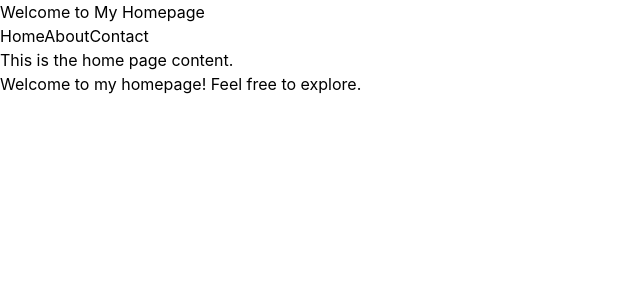
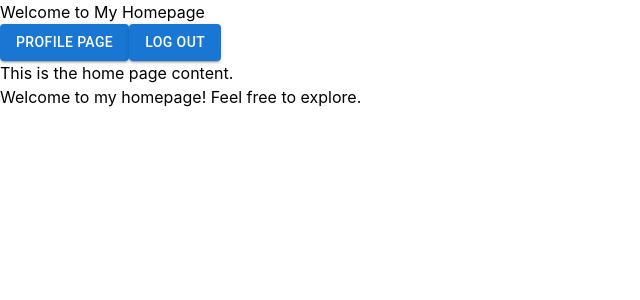
Before and after one commit to aditKadepurkar/hoth, a React (Create React App) app in the folder client/: page /home in a window 1280 px wide. Shown: the top 300 px of the page, without its empty margins (0-640 px from the left). Built offline with nearby package versions, Linux system fonts and the light colour scheme.

Commit message:
all buttons done

```diff
--- a/client/src/App.js
+++ b/client/src/App.js
@@ -6,6 +6,7 @@
 import { Landing } from "./pages/landing";
 import { BrowserRouter as Router, Routes, Route } from "react-router-dom";
 import { Home } from "./pages/home";
+import { Profile } from "./pages/profile";
 
 function App() {
   return (
@@ -14,6 +15,7 @@
         <Routes>
           <Route path="/" element={<Landing />} />
           <Route path="/home" element={<Home />} />
+          <Route path="/profile" element={<Profile />} />
         </Routes>
       </div>
     </Router>
--- a/client/src/pages/home.js
+++ b/client/src/pages/home.js
@@ -1,4 +1,6 @@
 import React from "react";
+import Button from "@mui/material/Button";
+import { Link } from "react-router-dom";
 
 export function Home() {
   return (
@@ -6,17 +8,16 @@
       <header>
         <h1>Welcome to My Homepage</h1>
       </header>
-      <nav>
-        <a href="#" id="home-link">
-          Home
-        </a>
-        <a href="#" id="about-link">
-          About
-        </a>
-        <a href="#" id="contact-link">
-          Contact
-        </a>
-      </nav>
+      <Link to="/profile">
+        <Button variant="contained" color="primary">
+          Profile Page
+        </Button>
+      </Link>
+      <Link to="/">
+        <Button variant="contained" color="primary">
+          Log Out
+        </Button>
+      </Link>
       <section id="content">
         <h2>This is the home page content.</h2>
         <p>Welcome to my homepage! Feel free to explore.</p>
--- /dev/null
+++ b/client/src/pages/profile.js
@@ -0,0 +1,28 @@
+import React from "react";
+import Button from "@mui/material/Button"; // Corrected import statement
+import { Link } from "react-router-dom";
+
+export function Profile() {
+  return (
+    <div>
+      <h1>User Profile</h1>
+      <div>
+        <strong>Name:</strong> John Doe
+      </div>
+      <Link to="/home">
+        <Button variant="contained" color="primary">
+          Home
+        </Button>
+      </Link>
+      <Link to="/">
+        <Button variant="contained" color="primary">
+          Log Out
+        </Button>
+      </Link>
+      <div>
+        <strong>Email:</strong> john.doe@example.com
+      </div>
+      {/* Add more profile information as needed */}
+    </div>
+  );
+}
```
